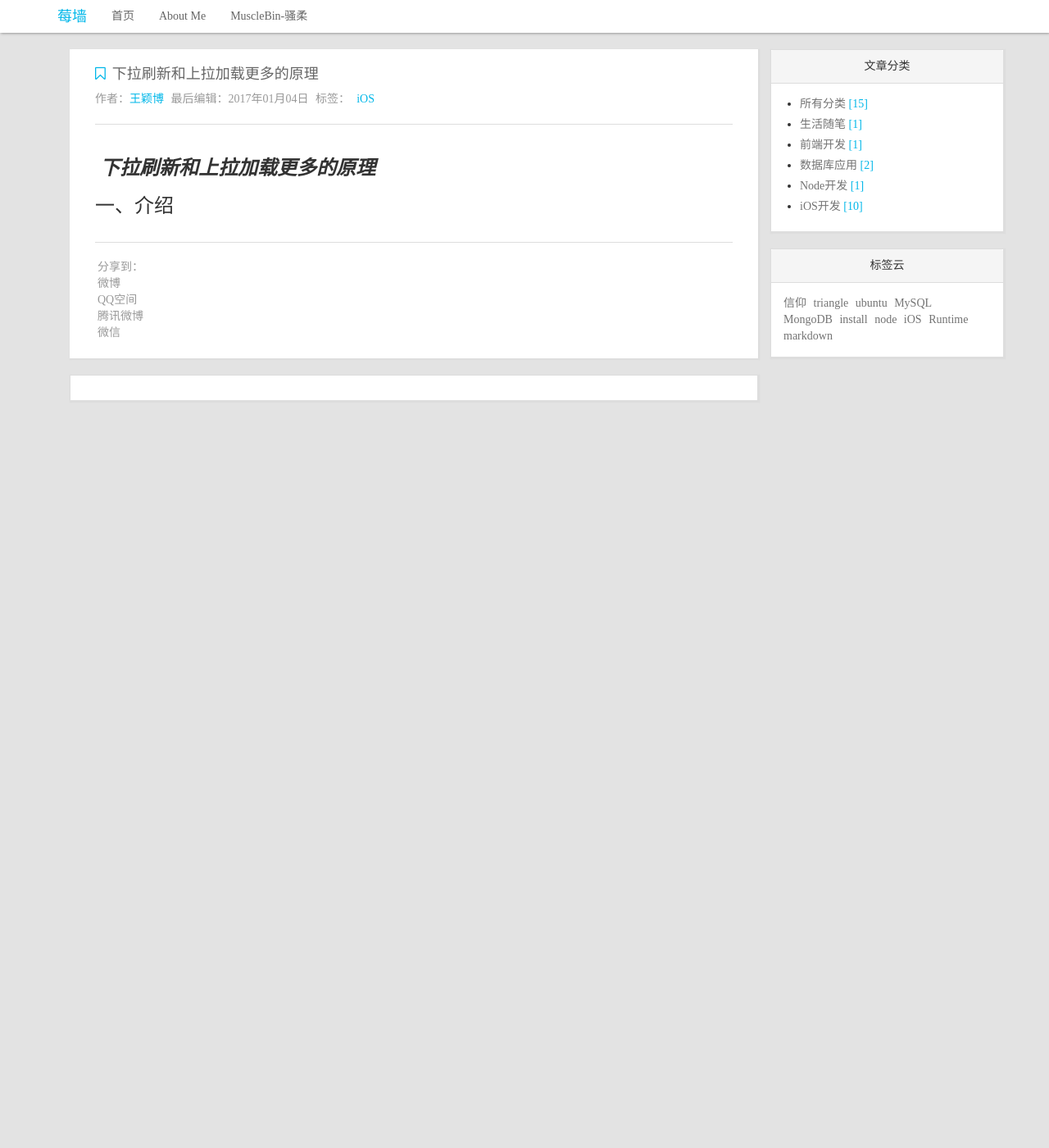
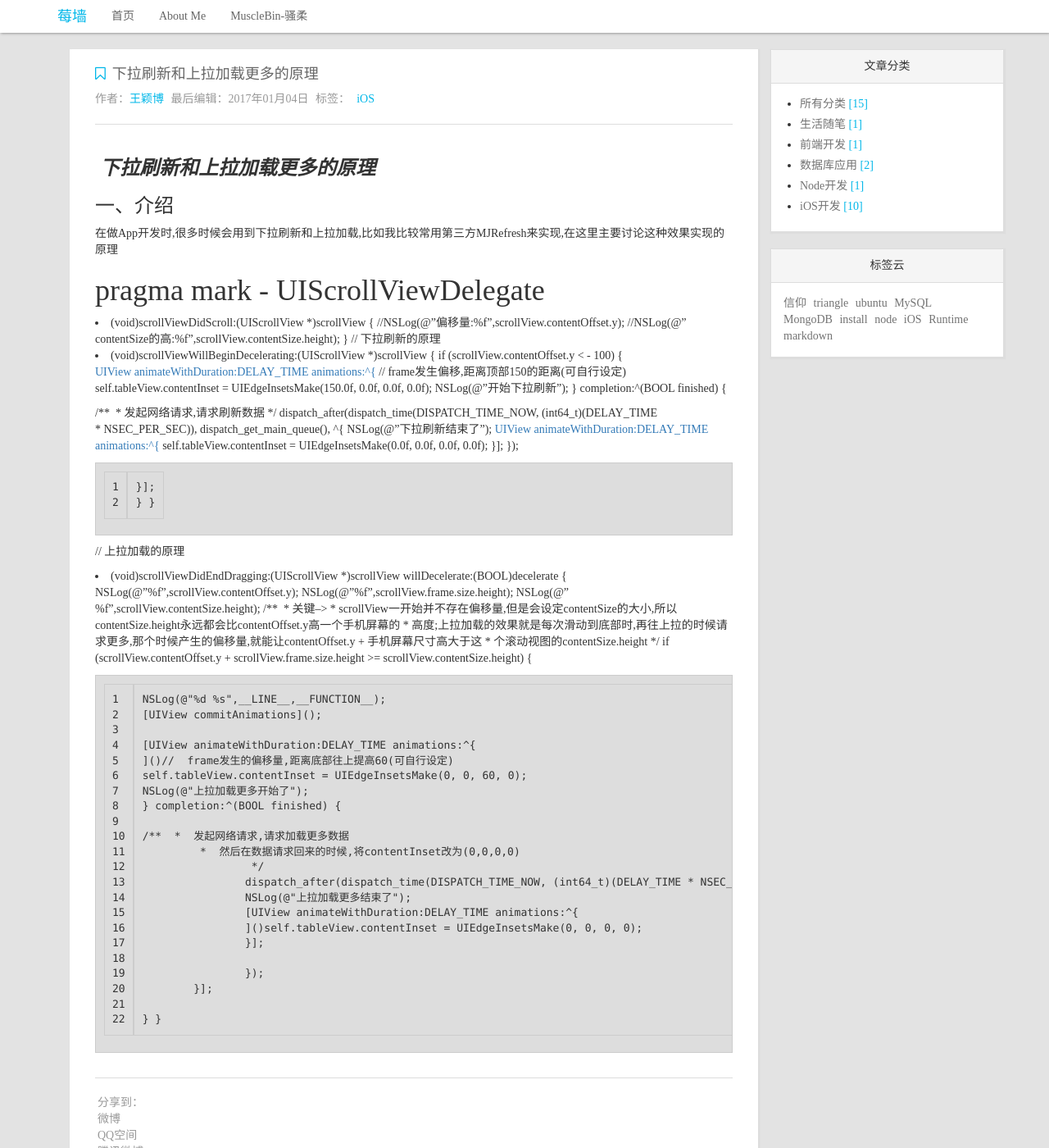
Before and after one commit to wangyingbo/wangyingbo.github.io, a Jekyll site: the page built from _posts/2017-01-04-testRefresh.md, in a window 1280 px wide and 1400 px high. Shown: the whole window at 82% size. Built offline with Jekyll 4.4.1, drawn with Linux system fonts in a browser that asks for light colours; nearby versions of some CDN libraries; comment, search, counter and statistics services are not loaded.

Commit message:
add file

```diff
--- a/_posts/2017-01-04-testRefresh.md
+++ b/_posts/2017-01-04-testRefresh.md
@@ -13,3 +13,75 @@ excerpt: "下拉刷新和上拉加载更多的原理"
 
 
 ### 一、介绍
+
+在做App开发时,很多时候会用到下拉刷新和上拉加载,比如我比较常用第三方MJRefresh来实现,在这里主要讨论这种效果实现的原理
+
+# pragma mark - UIScrollViewDelegate
+- (void)scrollViewDidScroll:(UIScrollView *)scrollView
+{
+//NSLog(@"偏移量:%f",scrollView.contentOffset.y);
+//NSLog(@"contentSize的高:%f",scrollView.contentSize.height);
+}
+// 下拉刷新的原理
+- (void)scrollViewWillBeginDecelerating:(UIScrollView *)scrollView
+{
+if (scrollView.contentOffset.y \< - 100) {
+
+[UIView animateWithDuration:DELAY_TIME animations:^{
+]()
+//  frame发生偏移,距离顶部150的距离(可自行设定)
+self.tableView.contentInset = UIEdgeInsetsMake(150.0f, 0.0f, 0.0f, 0.0f);
+NSLog(@"开始下拉刷新");
+} completion:^(BOOL finished) {
+
+/**  *  发起网络请求,请求刷新数据
+	 */
+	dispatch_after(dispatch_time(DISPATCH_TIME_NOW, (int64_t)(DELAY_TIME * NSEC_PER_SEC)), dispatch_get_main_queue(), ^{
+	NSLog(@"下拉刷新结束了");
+	[UIView animateWithDuration:DELAY_TIME animations:^{
+	]()
+	self.tableView.contentInset = UIEdgeInsetsMake(0.0f, 0.0f, 0.0f, 0.0f);
+	}];
+	});
+
+	}];
+	}
+}
+
+// 上拉加载的原理
+- (void)scrollViewDidEndDragging:(UIScrollView *)scrollView willDecelerate:(BOOL)decelerate
+{
+
+NSLog(@"%f",scrollView.contentOffset.y);
+NSLog(@"%f",scrollView.frame.size.height);
+NSLog(@"%f",scrollView.contentSize.height);
+/**  *  关键--\>
+	 *  scrollView一开始并不存在偏移量,但是会设定contentSize的大小,所以contentSize.height永远都会比contentOffset.y高一个手机屏幕的
+	 *  高度;上拉加载的效果就是每次滑动到底部时,再往上拉的时候请求更多,那个时候产生的偏移量,就能让contentOffset.y + 手机屏幕尺寸高大于这
+	 *  个滚动视图的contentSize.height
+	 */
+	if (scrollView.contentOffset.y + scrollView.frame.size.height \>= scrollView.contentSize.height) {
+
+	NSLog(@"%d %s",__LINE__,__FUNCTION__);
+	[UIView commitAnimations]();
+
+	[UIView animateWithDuration:DELAY_TIME animations:^{
+	]()//  frame发生的偏移量,距离底部往上提高60(可自行设定)
+	self.tableView.contentInset = UIEdgeInsetsMake(0, 0, 60, 0);
+	NSLog(@"上拉加载更多开始了");
+	} completion:^(BOOL finished) {
+
+	/**  *  发起网络请求,请求加载更多数据
+		 *  然后在数据请求回来的时候,将contentInset改为(0,0,0,0)
+			 */
+			dispatch_after(dispatch_time(DISPATCH_TIME_NOW, (int64_t)(DELAY_TIME * NSEC_PER_SEC)), dispatch_get_main_queue(), ^{
+			NSLog(@"上拉加载更多结束了");
+			[UIView animateWithDuration:DELAY_TIME animations:^{
+			]()self.tableView.contentInset = UIEdgeInsetsMake(0, 0, 0, 0);
+			}];
+
+			});
+		}];
+
+	}
+}
```
